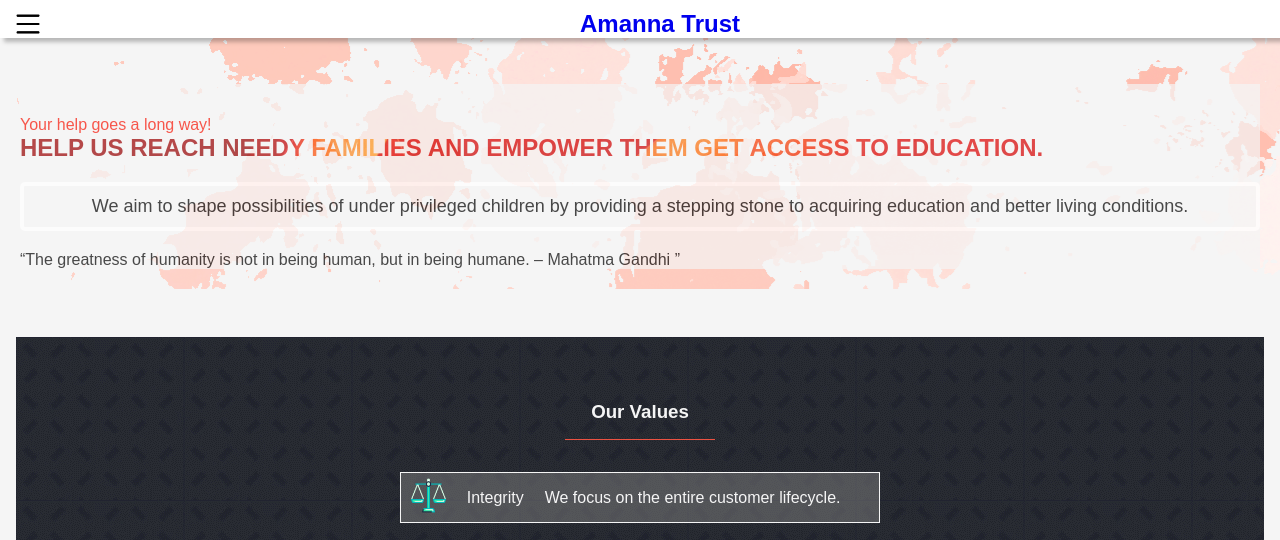
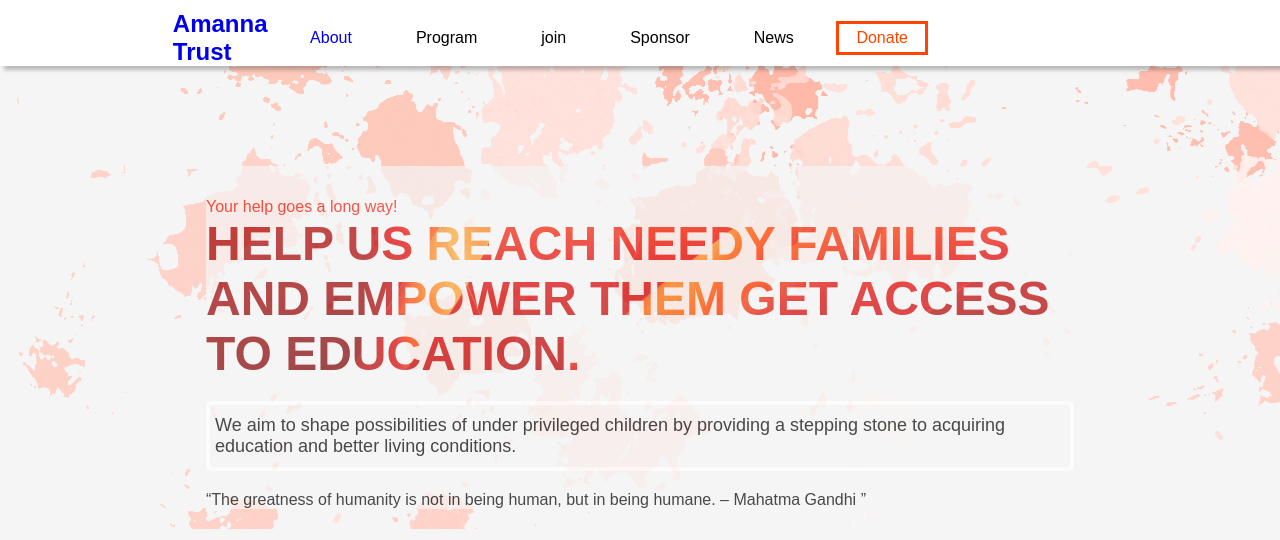
Before and after one commit to NoelLincoln/first-capstone-project, a plain HTML site: page index.html in a window 1280 px wide. Shown: the top 540 px of the page. Drawn offline with Linux system fonts and the light colour scheme; a web font is replaced by a local one.

Commit message:
align html elements as per figma design

```diff
--- /dev/null
+++ b/assets/css/desktop.css
@@ -0,0 +1,91 @@
+html {
+  display: flex;
+  flex-direction: column;
+  justify-content: center;
+  align-items: center;
+}
+
+body {
+  width: 100%;
+}
+
+.mobile {
+  display: none;
+}
+
+.desktop {
+  display: flex;
+}
+
+.nav-links {
+  display: flex;
+  flex-direction: row;
+  justify-content: center;
+  align-items: center;
+  width: 100%;
+  height: auto;
+  gap: 4rem;
+}
+
+.campaign-donate {
+  display: flex;
+  align-items: center;
+  justify-content: center;
+  border: 3px solid orangered;
+  padding-left: 12px;
+  padding-right: 12px;
+  margin: auto;
+}
+
+.campaign-donate-text {
+  color: orangered;
+  padding: 5px;
+}
+
+.campaign-donate:hover {
+  color: #f5f5f5;
+  background-color: orangered;
+}
+
+.campaign-donate:hover > p {
+  color: #f5f5f5;
+  cursor: pointer;
+}
+
+#logo {
+  padding-left: 18%;
+}
+
+.menu {
+  /* padding-left: 10%; */
+  padding-right: 25%;
+}
+
+.hero {
+  width: 70%;
+  margin: auto;
+  margin-top: 8rem;
+  align-items: flex-start;
+}
+
+.card {
+  text-align: start;
+}
+
+.headline h1 {
+  font-size: 3rem;
+}
+
+.project {
+  padding-left: 25%;
+  padding-right: 10%;
+  gap: inherit;
+}
+
+.more-btn {
+  width: 22%;
+}
+
+.projects img {
+  width: 100%;
+}
--- a/assets/css/style.css
+++ b/assets/css/style.css
@@ -344,9 +344,10 @@
   grid-template-columns: 40% 50%;
   padding-left: 1rem;
   margin-bottom: 1rem;
+  gap: 1rem;
 }
 .projects img {
-  width: 100px;
+  width: 100%;
 }
 
 .arrow {
--- a/index.html
+++ b/index.html
@@ -5,8 +5,9 @@
         <meta name="viewport" content="width=device-width, initial-scale=1.0">
         <title>Amannatrust</title>
         <link rel="stylesheet" href="assets/css/style.css" rel="noopener">
-        <!-- <script src="https://kit.fontawesome.com/7ed5cfd7fa.js"
-            crossorigin="anonymous"></script> -->
+        <!-- Desktop CSS -->
+        <link rel="stylesheet" media="(min-width:768px)"
+            href="/first-capstone-project/assets/css/desktop.css" />
     </head>
     <body>
         <div class="main-container">
@@ -40,8 +41,10 @@
                             <li>join</li>
                             <li>Sponsor</li>
                             <li>News</li>
-
                         </ul>
+                        <div class="campaign-donate mobile desktop">
+                            <p class="campaign-donate-text">Donate</p>
+                        </div>
                         <div class="close">
                             <img src="assets/icons/close-icon.png"
                                 class="mobile"
```
